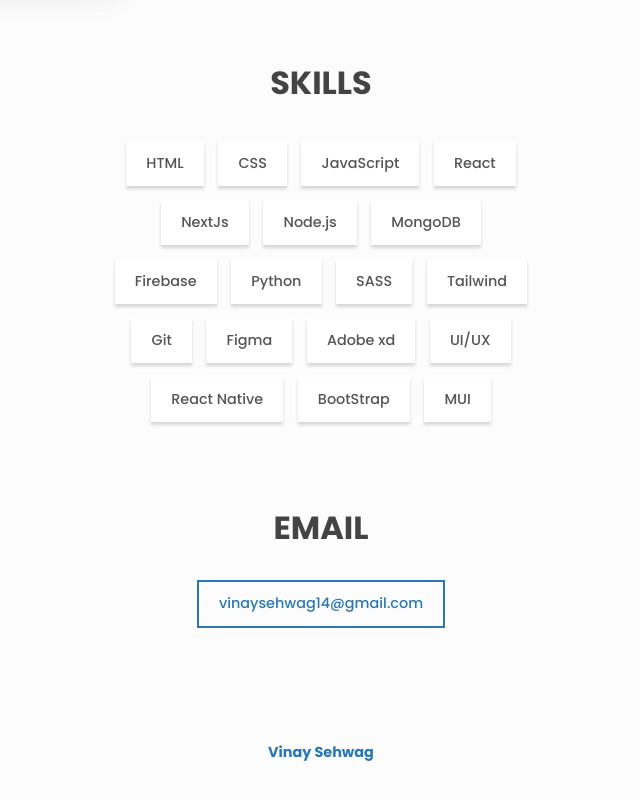
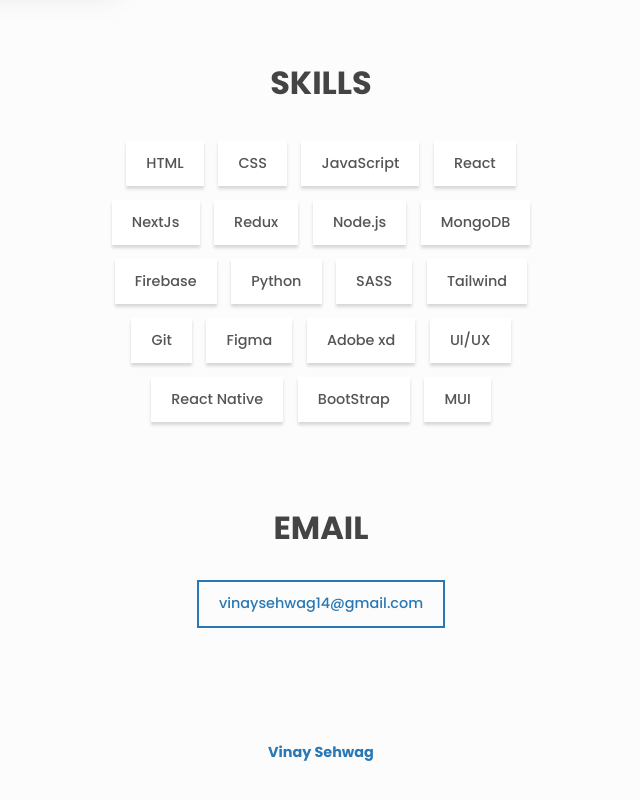
Before and after one commit to VinaySehwag14/PERSONAL-PORTFOLIO, a React (Create React App) app: page / in a window 1280 px wide. Shown: the part 1995-2795 px from the top of the page, without its empty margins (319-959 px from the left). Built offline with nearby package versions, Linux system fonts and the light colour scheme.

Commit message:
Update portfolio.js
added new skill

```diff
--- a/src/portfolio.js
+++ b/src/portfolio.js
@@ -111,6 +111,7 @@ const skills = [
   'JavaScript',
   'React',
   'NextJs',
+  'Redux',
   'Node.js',
   'MongoDB',
   'Firebase',
```
